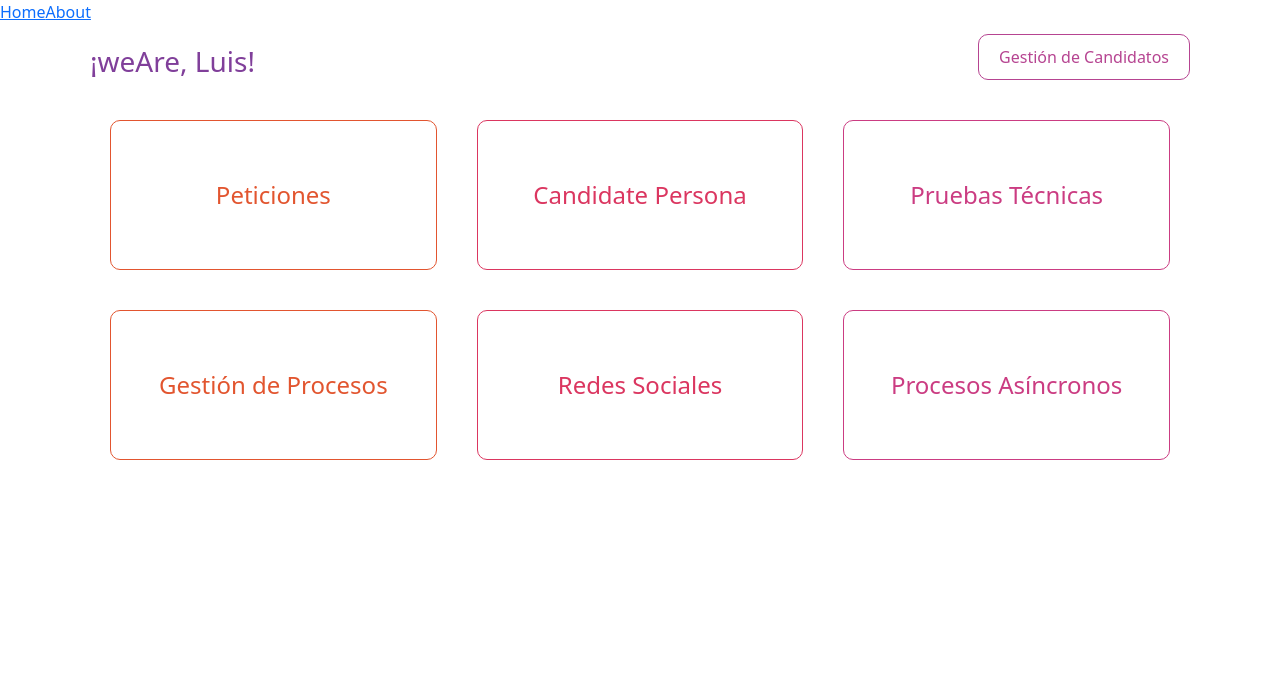
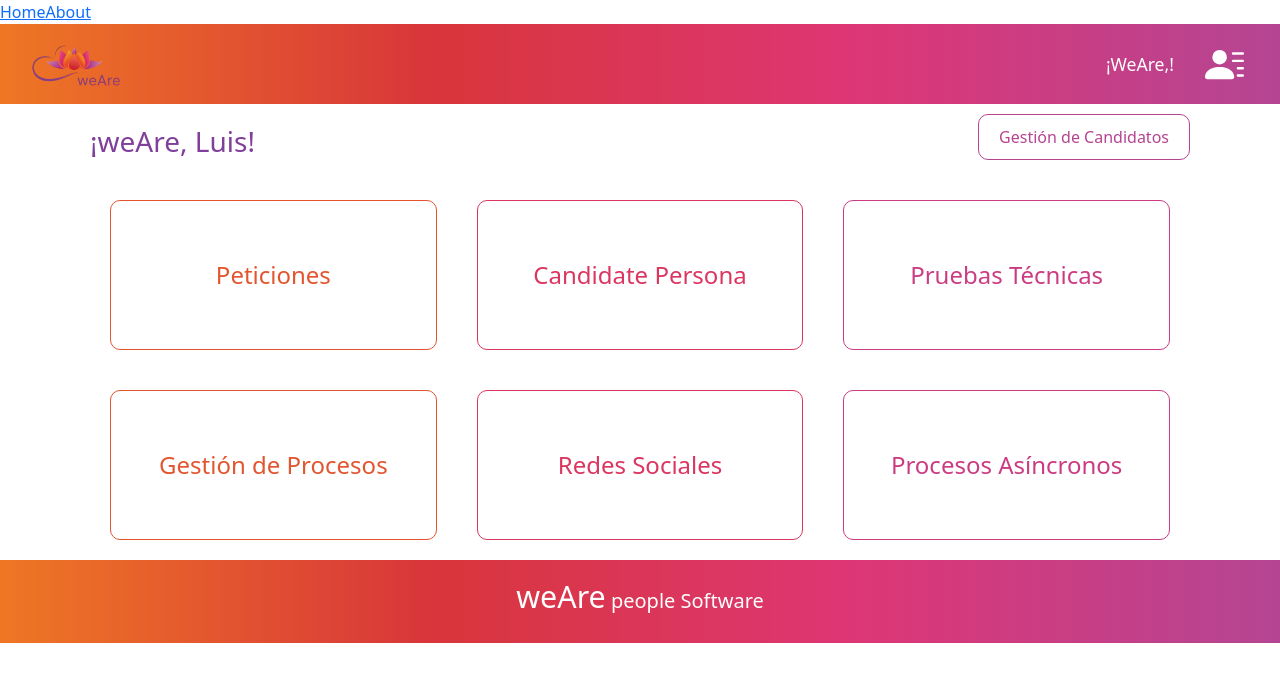
Before and after one commit to luispardosuarez/weAre-frontend, a Vue app: page / in a window 1280 px wide. Shown: the top 682 px of the page. Built offline with nearby package versions, Linux system fonts and the light colour scheme.

Commit message:
test branch

```diff
--- /dev/null
+++ b/src/components/FooterComponent.vue
@@ -0,0 +1,30 @@
+<script>
+
+</script>
+
+<template>
+
+<footer>
+    <div class="copyright">
+      <h5><span class="weare-text">weAre</span> people Software</h5>
+    </div>
+  </footer>
+</template>
+
+
+<style scoped lang="scss">
+  footer {
+    background: linear-gradient(to right, #ee7724, #d8363a, #dd3675, #b44593);
+    color: white;
+    display: flex;
+    justify-content: center;
+    align-items: center;
+    padding: 1.5%;
+
+
+    .weare-text {
+      font-size: 1.9rem;
+    }
+  }
+
+</style>
--- /dev/null
+++ b/src/components/HeaderComponent.vue
@@ -0,0 +1,70 @@
+<script setup>
+import AuthService from './services/AuthService';
+
+const logout = () => {
+  AuthService.logout();
+};
+</script>
+
+<template>
+  <nav class="navbar">
+    <router-link to="/" class="navbar-logo">
+      <img src="../src/assets/img/logo_weAre-removebg-preview.png" alt="Logo weAre people software">
+    </router-link>
+
+    <div class="navbar-user">
+      <span class="saludo">¡WeAre,!</span>
+      <span class="nombre-usuario">{{ nombreUsuario }}</span>
+      <button @click="logout">
+        <svg xmlns="http://www.w3.org/2000/svg" width="39" height="39" fill="white" class="bi bi-person-lines-fill" viewBox="0 0 16 16">
+          <path d="M6 8a3 3 0 1 0 0-6 3 3 0 0 0 0 6m-5 6s-1 0-1-1 1-4 6-4 6 3 6 4-1 1-1 1zM11 3.5a.5.5 0 0 1 .5-.5h4a.5.5 0 0 1 0 1h-4a.5.5 0 0 1-.5-.5m.5 2.5a.5.5 0 0 0 0 1h4a.5.5 0 0 0 0-1zm2 3a.5.5 0 0 0 0 1h2a.5.5 0 0 0 0-1zm0 3a.5.5 0 0 0 0 1h2a.5.5 0 0 0 0-1z" alt="Logout"/>
+        </svg>
+      </button>
+    </div>
+  </nav>
+  <router-view/>
+</template>
+
+<style scoped lang="scss">
+#app {
+  .navbar {
+    background: linear-gradient(to right, #ee7724, #d8363a, #dd3675, #b44593);
+    color: white;
+    display: flex;
+    justify-content: space-between;
+    align-items: center;
+    padding: 10px;
+  }
+
+  .navbar-logo img {
+    height: 60px;
+    margin-left: 17px;
+  }
+
+  .navbar-user {
+    display: flex;
+    align-items: center;
+  }
+
+  .saludo {
+    font-size: 1.1rem;
+    margin-right: 15px;
+  }
+
+  .nombre-usuario {
+    font-size: 1.5rem;
+    font-weight: 600;
+    margin-right: 10px;
+  }
+
+  .navbar-user button {
+    background: none;
+    border: none;
+    cursor: pointer;
+  }
+
+  .bi-person-lines-fill {
+    margin-right: 20px;
+  }
+}
+</style>
--- a/src/views/HomeView.vue
+++ b/src/views/HomeView.vue
@@ -1,7 +1,28 @@
 <script setup>
+
+
+const logout = () => {
+  AuthService.logout();
+};
 </script>
 
 <template>
+  <nav class="navbar">
+    <router-link to="/" class="navbar-logo">
+      <img src="../assets/img/logo_weAre-removebg-preview.png" alt="Logo weAre people software">
+    </router-link>
+
+    <div class="navbar-user">
+      <span class="saludo">¡WeAre,!</span>
+      <span class="nombre-usuario">{{ nombreUsuario }}</span>
+      <button @click="logout">
+        <svg xmlns="http://www.w3.org/2000/svg" width="39" height="39" fill="white" class="bi bi-person-lines-fill" viewBox="0 0 16 16">
+          <path d="M6 8a3 3 0 1 0 0-6 3 3 0 0 0 0 6m-5 6s-1 0-1-1 1-4 6-4 6 3 6 4-1 1-1 1zM11 3.5a.5.5 0 0 1 .5-.5h4a.5.5 0 0 1 0 1h-4a.5.5 0 0 1-.5-.5m.5 2.5a.5.5 0 0 0 0 1h4a.5.5 0 0 0 0-1zm2 3a.5.5 0 0 0 0 1h2a.5.5 0 0 0 0-1zm0 3a.5.5 0 0 0 0 1h2a.5.5 0 0 0 0-1z" alt="Logout"/>
+        </svg>
+      </button>
+    </div>
+  </nav>
+  <router-view/>
 
   <main>
     <div class="container">
@@ -46,10 +67,57 @@
     </div>
   </main>
 
+  <footer>
+    <div class="copyright">
+      <h5><span class="weare-text">weAre</span> people Software</h5>
+    </div>
+  </footer>
+
 </template>
 
 <style scoped lang="scss">
 
+#app {
+  .navbar {
+    background: linear-gradient(to right, #ee7724, #d8363a, #dd3675, #b44593);
+    color: white;
+    display: flex;
+    justify-content: space-between;
+    align-items: center;
+    padding: 10px;
+  }
+
+  .navbar-logo img {
+    height: 60px;
+    margin-left: 17px;
+  }
+
+  .navbar-user {
+    display: flex;
+    align-items: center;
+  }
+
+  .saludo {
+    font-size: 1.1rem;
+    margin-right: 15px;
+  }
+
+  .nombre-usuario {
+    font-size: 1.5rem;
+    font-weight: 600;
+    margin-right: 10px;
+  }
+
+  .navbar-user button {
+    background: none;
+    border: none;
+    cursor: pointer;
+  }
+
+  .bi-person-lines-fill {
+    margin-right: 20px;
+  }
+}
 
   .container {
     display: flex;
@@ -192,4 +260,19 @@
     }
   }
 
+
+  footer {
+    background: linear-gradient(to right, #ee7724, #d8363a, #dd3675, #b44593);
+    color: white;
+    display: flex;
+    justify-content: center;
+    align-items: center;
+    padding: 1.5%;
+
+
+    .weare-text {
+      font-size: 1.9rem;
+    }
+  }
+
 </style>
```
Also changed, not shown: src/assets/img/logo_weAre-removebg-preview.png (added), src/assets/scss/font.scss (deleted), src/assets/scss/variables.scss (deleted).
